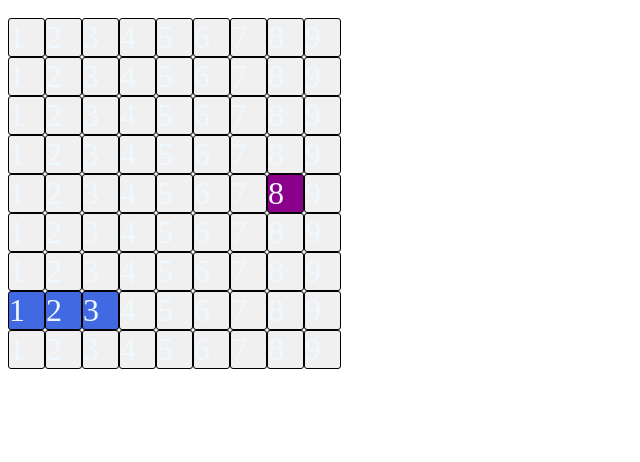
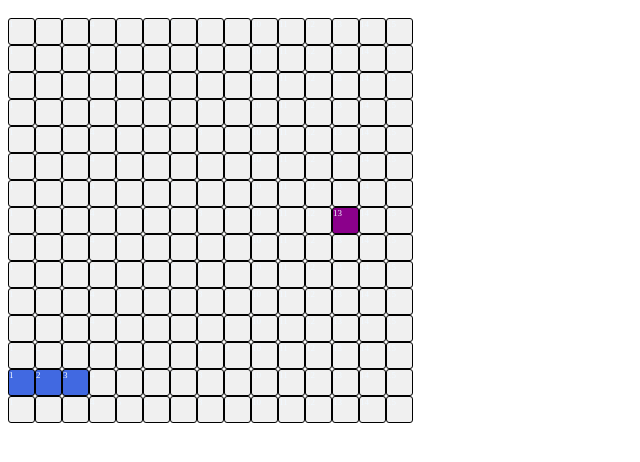
Before and after one commit to eugeneJadeszko/snakeJS, a plain HTML site: page index.html in a window 1280 px wide. Shown: the part 48-510 px from the top of the page, without its empty margins (0-640 px from the left). Drawn offline with Linux system fonts and the light colour scheme.

Commit message:
fix bug with bounds

```diff
--- a/snake.js
+++ b/snake.js
@@ -1,6 +1,6 @@
 var mainElement = document.getElementById("main");
 var intervalId;
-var FIELD_SIZE = 9;
+var FIELD_SIZE = 15;
 var FIELD_COLOR = "rgb(240, 240, 240)";
 var DELAY = 400;
 var currentRow;
@@ -25,9 +25,10 @@ function createSnakeCell(cell) {
 }
 
 function createFood(foodWidth, foodHeight) {
+    console.log(foodWidth + ", " + foodHeight);
     var foodCell = getCellByCoord(foodWidth, foodHeight);
     if (checkSnakeCell(foodCell)) {
-        createFood(generateX(), generateY());
+        createFood(generateY(), generateX());
     }
     foodCell.style.backgroundColor = "8b008b";
     foodCoord.height = foodHeight;
@@ -83,7 +84,7 @@ function eat() {
 }
 
 function boundsCheck(coord) {
-    if ((coord[0] > FIELD_SIZE - 1) || (coord[0] < 0)) gameOver();
+    if ((coord[0] > FIELD_SIZE) || (coord[0] < 0)) gameOver();
     if ((coord[1] > FIELD_SIZE - 1) || (coord[1] < 0)) gameOver();
 }
 
@@ -137,11 +138,11 @@ function buttonCheck(e) {
 }
 
 function generateX() {
-    return Math.floor(Math.random() * (FIELD_SIZE - 1));
+    return Math.floor(Math.random() * (FIELD_SIZE - 3) + 1);
 }
 
 function generateY() {
-    return Math.floor(Math.random() * (FIELD_SIZE - 1));
+    return Math.floor(Math.random() * (FIELD_SIZE - 3) + 1);
 }
 
 var snake = {
--- a/styleSnake.css
+++ b/styleSnake.css
@@ -1,8 +1,8 @@
 .cell {
-    width: 35px;
-    height: 35px;
+    width: 25px;
+    height: 25px;
     display: inline-table;
-    font-size: xx-large;
+    font-size: xx-small;
     color: aliceblue;
     border: 1px solid black;
     border-radius: 3px;
```
